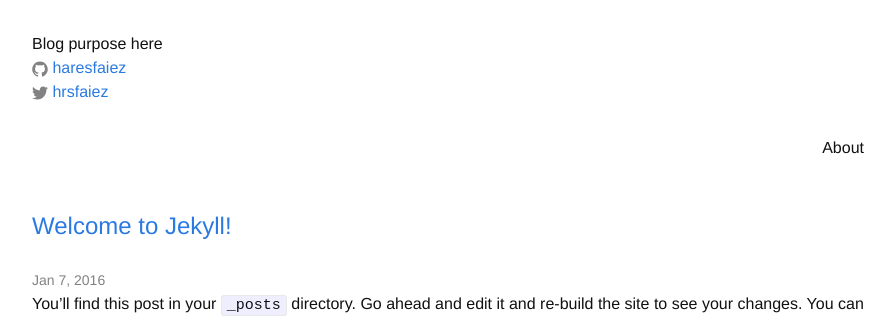
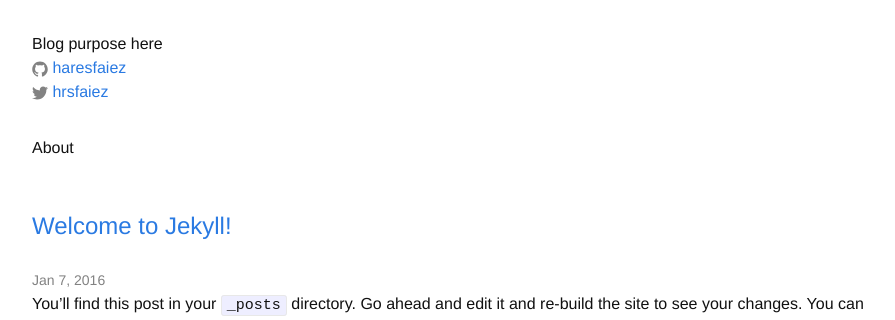
Before and after one commit to haresfaiez/haresfaiez.github.io, a Jekyll site: the page built from index.html, in a window 1280 px wide. Shown: the top 320 px of the page, without its empty margins (192-1087 px from the left). Built offline with Jekyll 4.4.1, drawn with Linux system fonts in a browser that asks for light colours.

Commit message:
Move pages menu under blog informations

```diff
--- a/_sass/_layout.scss
+++ b/_sass/_layout.scss
@@ -24,7 +24,6 @@
 }
 
 .site-nav {
-    float: right;
     line-height: 56px;
 
     .menu-icon {
@@ -106,7 +105,7 @@
 }
 
 .contact-list,
-.social-media-list {
+.user-meta-list {
     list-style: none;
     margin-left: 0;
 }
```
